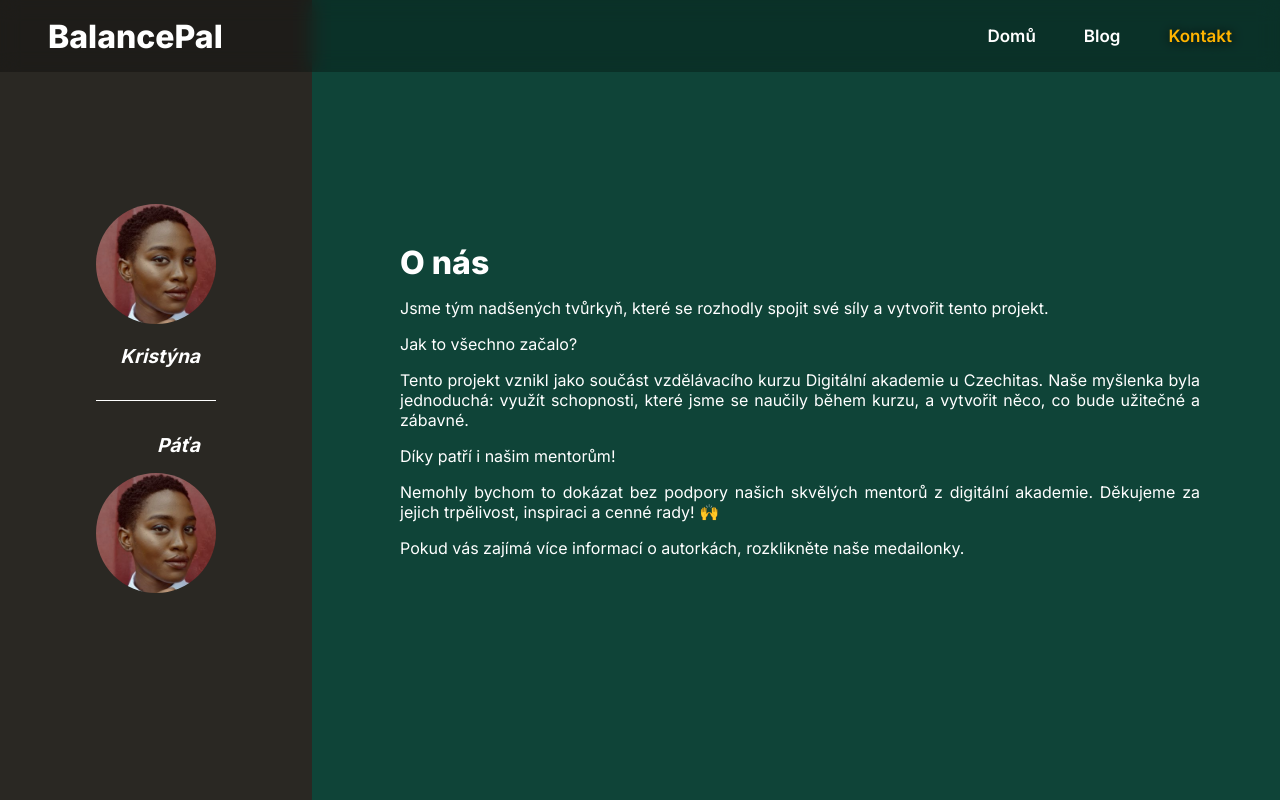
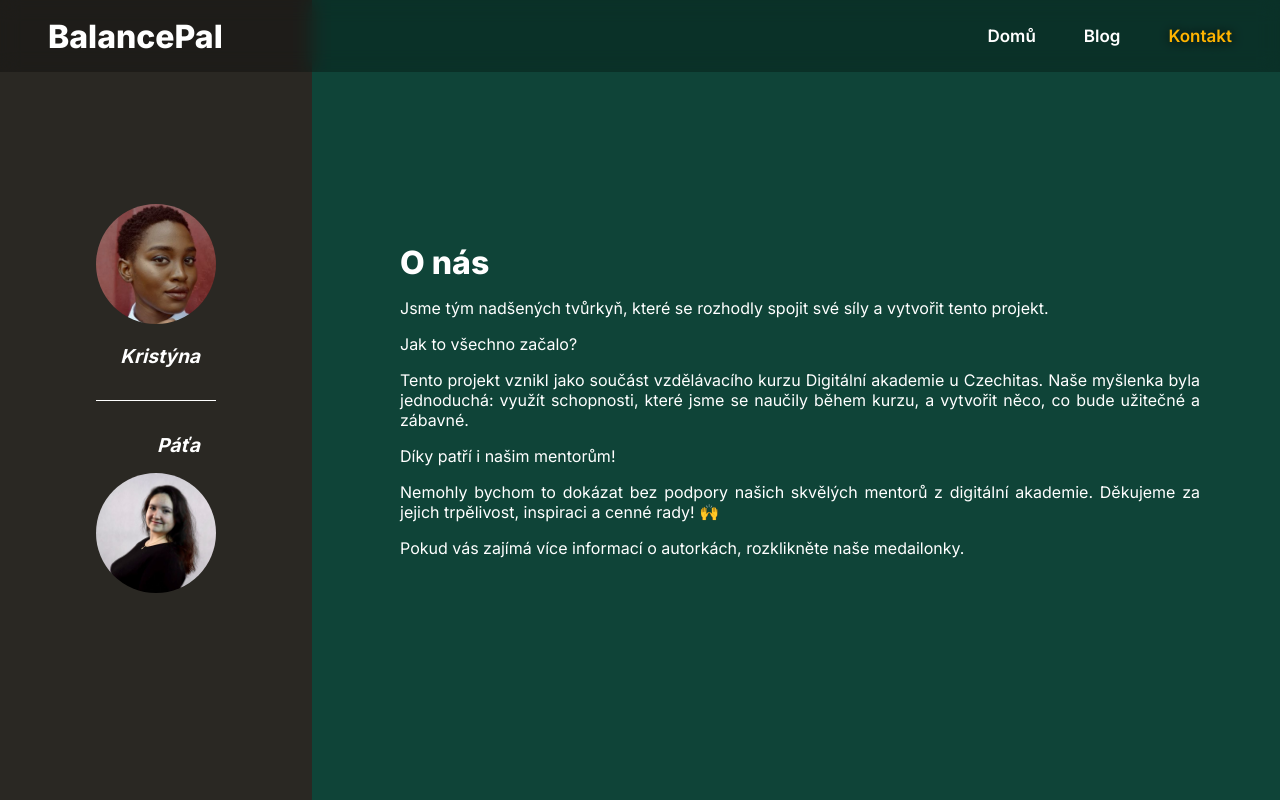
Before and after one commit to Kaykay-nova/balance-pal, a Next.js app: page /contact in a window 1280 px wide. Shown: the top 800 px of the page. Built offline with nearby package versions, Linux system fonts and the light colour scheme.

Commit message:
Foto Páťa

```diff
--- a/src/app/contact/[name]/page.jsx
+++ b/src/app/contact/[name]/page.jsx
@@ -46,7 +46,7 @@ const ContactDetail = () => {
             <div className="contact__person--card paty">
               <h3 className="contact__paty">Páťa</h3>
               <img
-                src="/img/prince-akachi-J1OScm_uHUQ-unsplash.jpg"
+                src="/img/patricie-vyhlidalova.jpg"
                 alt="Foto Páťa"
               />
             </div>
--- a/src/app/contact/page.jsx
+++ b/src/app/contact/page.jsx
@@ -19,7 +19,7 @@ export default function Contact() {
             <div className="contact__person--card paty">
               <h3 className="contact__paty">Páťa</h3>
               <img
-                src="/img/prince-akachi-J1OScm_uHUQ-unsplash.jpg"
+                src="/img/patricie-vyhlidalova.jpg"
                 alt="Foto Páťa"
               />
             </div>
```
Also changed, not shown: public/img/patricie-vyhlidalova.jpg (renamed from public/img/Patricie_Vyhlidalova.JPG).
